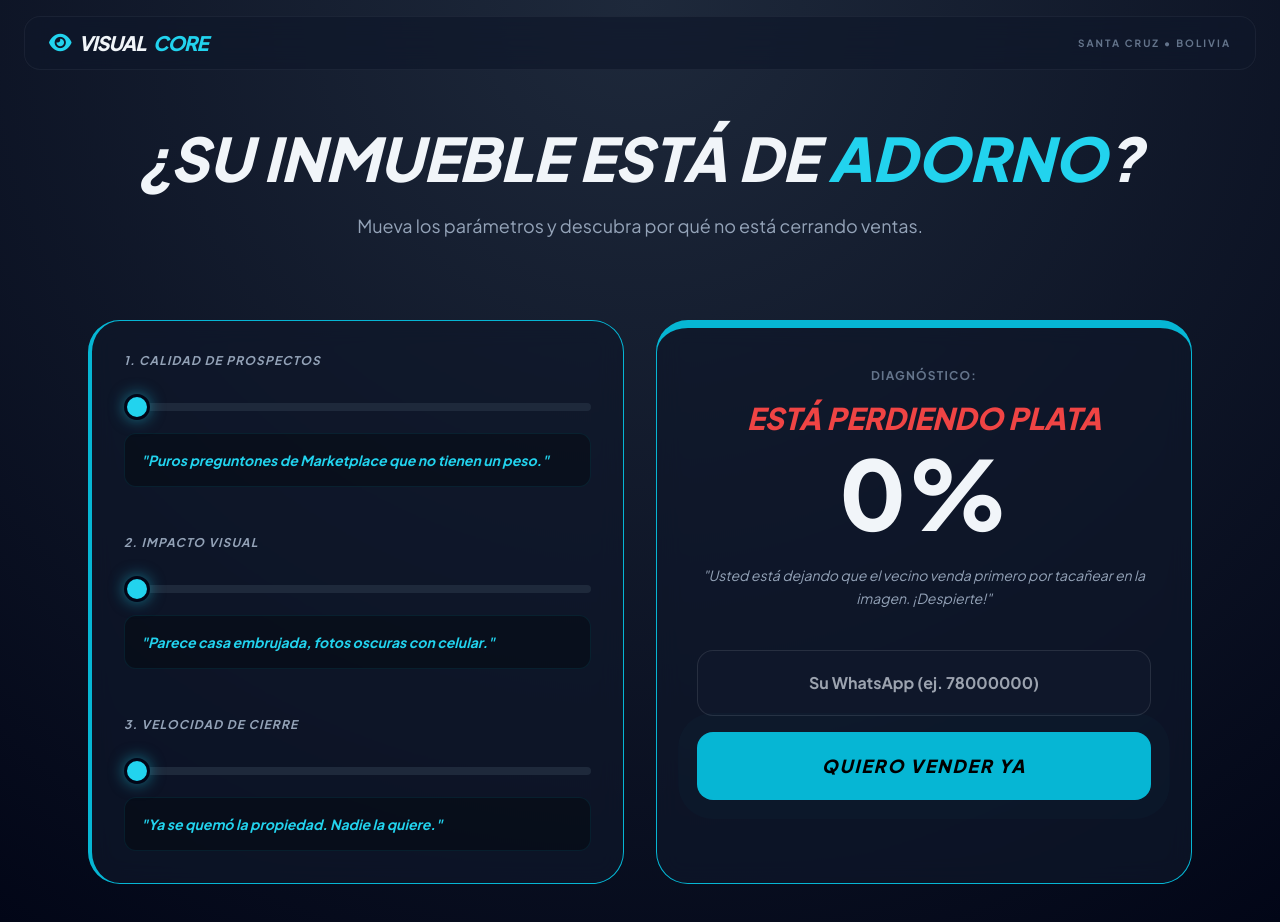
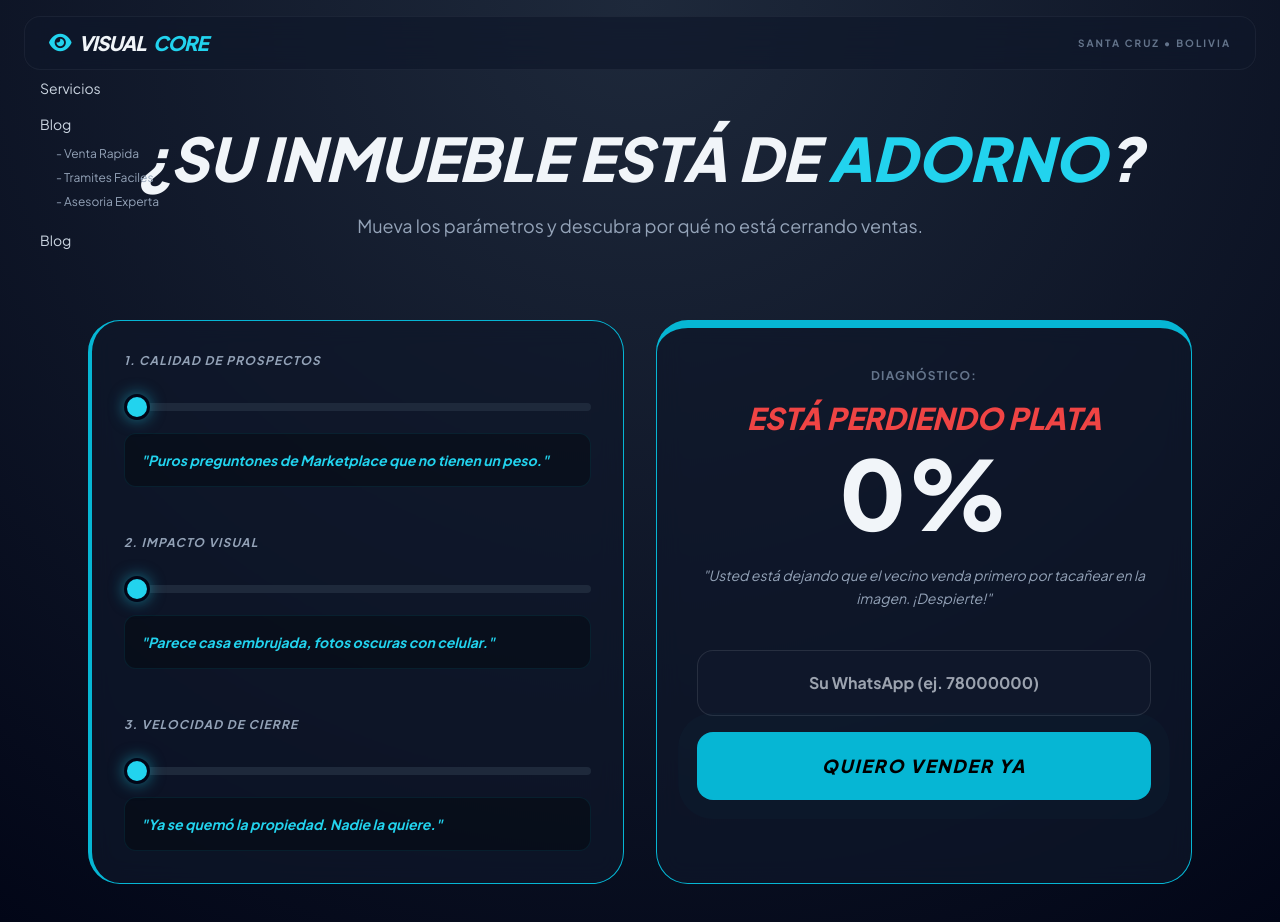
Before and after one commit to gustavoernestorodriguezcruz-sys/visualcore-web, a website: page index.html in a window 1280 px wide. Drawn offline with nearby package versions, Linux system fonts and the light colour scheme.

Commit message:
Add navigation links to index.html
Agregué servicios y blog

```diff
--- a/index.html
+++ b/index.html
@@ -43,6 +43,14 @@
                 Santa Cruz • Bolivia
             </div>
         </div>
+            <a href="#" class="block py-2 px-4 text-sm text-slate-300 hover:bg-slate-800 rounded-lg">Servicios</a>
+            <a href="#" class="block py-2 px-4 text-sm text-slate-300 hover:bg-slate-800 rounded-lg">Blog</a>
+            <div class="pl-4">
+              <a href="#" class="block py-1 px-4 text-xs text-slate-400 hover:bg-slate-700 rounded-lg">- Venta Rapida</a>
+              <a href="#" class="block py-1 px-4 text-xs text-slate-400 hover:bg-slate-700 rounded-lg">- Tramites Faciles </a>
+                  <a href="#" class="block py-1 px-4 text-xs text-slate-400 hover:bg-slate-700 rounded-lg">- Asesoria Experta </a>
+            </div>
+                <a href="#" class="block py-2 px-4 text-sm text-slate-300 hover:bg-slate-800 rounded-lg mt-2">Blog</a>
     </nav>
 
     <header class="pt-32 pb-10 px-6 text-center">
```
